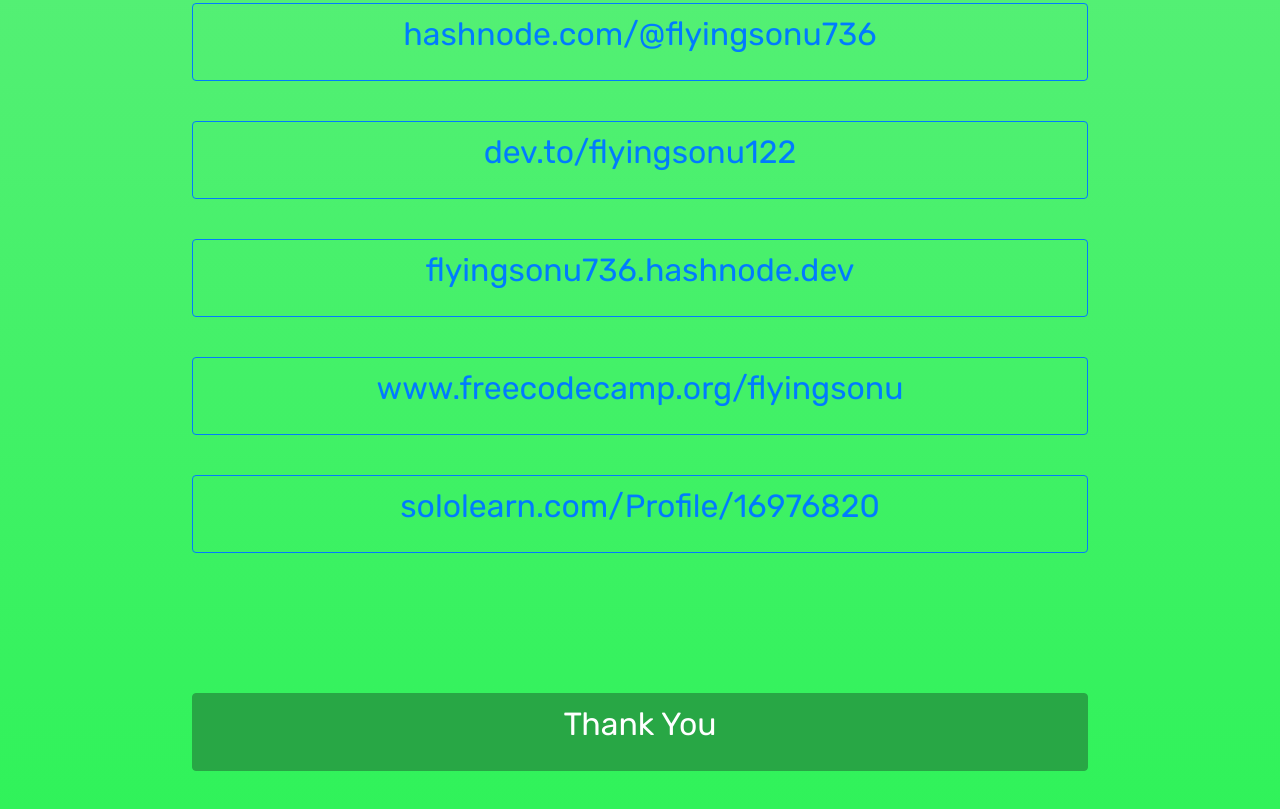
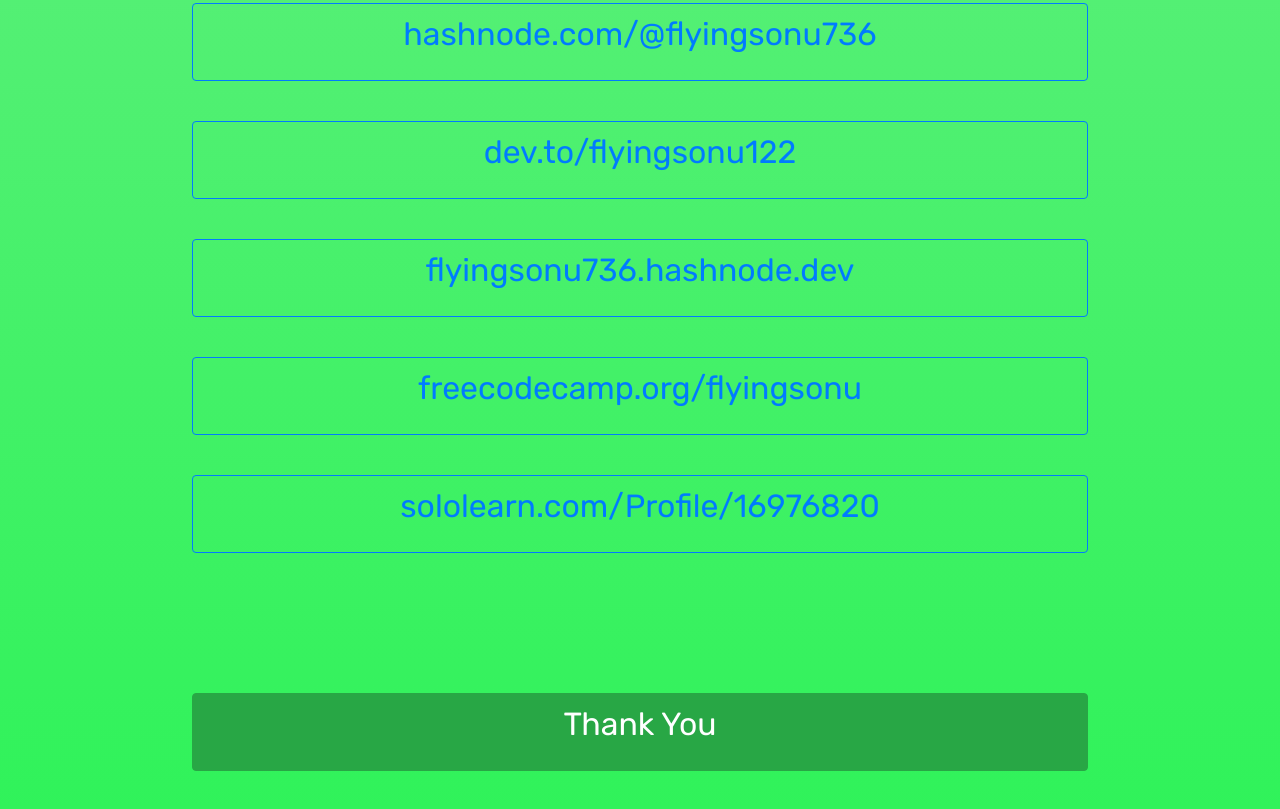
Before and after one commit to iamsonukushwaha/links, a plain HTML site: page index.html in a window 1280 px wide. Shown: the part 3499-4308 px from the top of the page. Drawn offline with nearby package versions, Linux system fonts and the light colour scheme; a web font is replaced by a local one.

Commit message:
Update index.html

```diff
--- a/index.html
+++ b/index.html
@@ -251,7 +251,7 @@
                 <a href="https://www.freecodecamp.org/flyingsonu" target="_blank" rel="noopener noreferrer" data-aos="fade-up">
                     <button type="button" class="btn btn-outline-primary">
                         <p>
-                            www.freecodecamp.org/flyingsonu
+                            freecodecamp.org/flyingsonu
                         </p>
                     </button>
                 </a>
```
